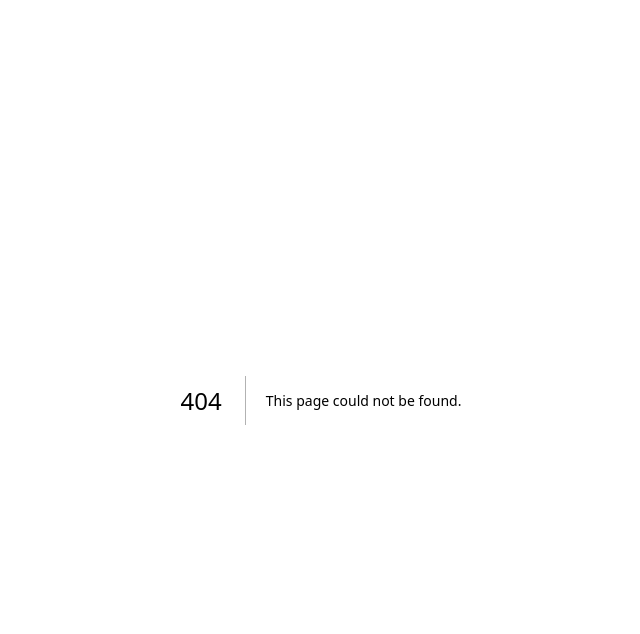
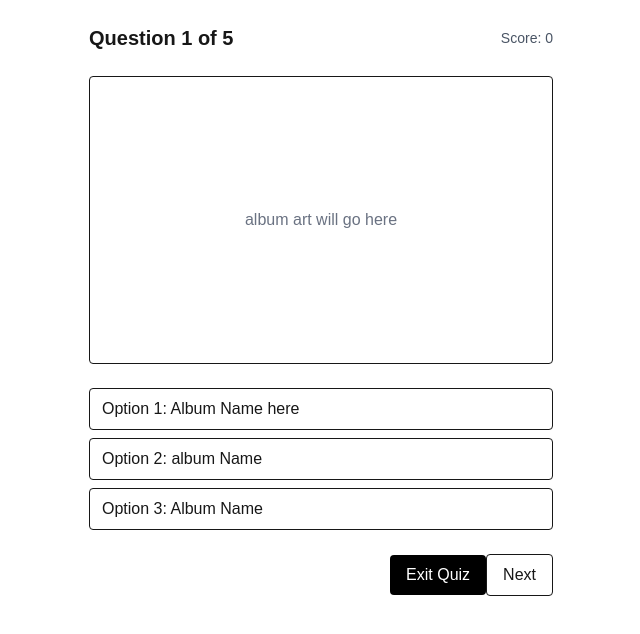
Before and after one commit to Soo-Mash/beatles-quiz, a Next.js app: page /quiz in a window 1280 px wide. Before the commit this address had no page. Shown: the top 634 px of the page, without its empty margins (319-959 px from the left). Built offline with nearby package versions, Linux system fonts and the light colour scheme.

Commit message:
quiz question page (static)

```diff
--- /dev/null
+++ b/src/app/quiz/page.tsx
@@ -0,0 +1,39 @@
+"use client";
+
+import Link from "next/link";
+
+export default function QuizPage() {
+  return (
+    <div className="mx-auto max-w-lg p-6 space-y-6">
+      <div className="flex items-center justify-between">
+        <h1 className="text-xl font-bold">Question 1 of 5</h1>
+        <span className="text-sm text-gray-600">Score: 0</span>
+      </div>
+
+      {/* blank spot for where image will go */}
+      <div className="rounded border p-4 flex items-center justify-center h-72">
+        <div className="text-gray-500"> album art will go here</div>
+      </div>
+
+      <div className="space-y-2">
+        <button className="w-full rounded border px-3 py-2 text-left hover:bg-gray-50">
+          Option 1: Album Name here
+        </button>
+        <button className="w-full rounded border px-3 py-2 text-left hover:bg-gray-50">
+          Option 2: album Name
+        </button>
+        <button className="w-full rounded border px-3 py-2 text-left hover:bg-gray-50">
+          Option 3: Album Name
+        </button>
+      </div>
+
+      <div className="flex items-center justify-end">
+        {/* for now, allow jumping to results without checkibg answer was given */}
+        <Link href="/results" className="rounded bg-black px-4 py-2 text-white">
+          Exit Quiz
+        </Link>
+        <button className="rounded px-4 py-2 border">Next</button>
+      </div>
+    </div>
+  );
+}
```
